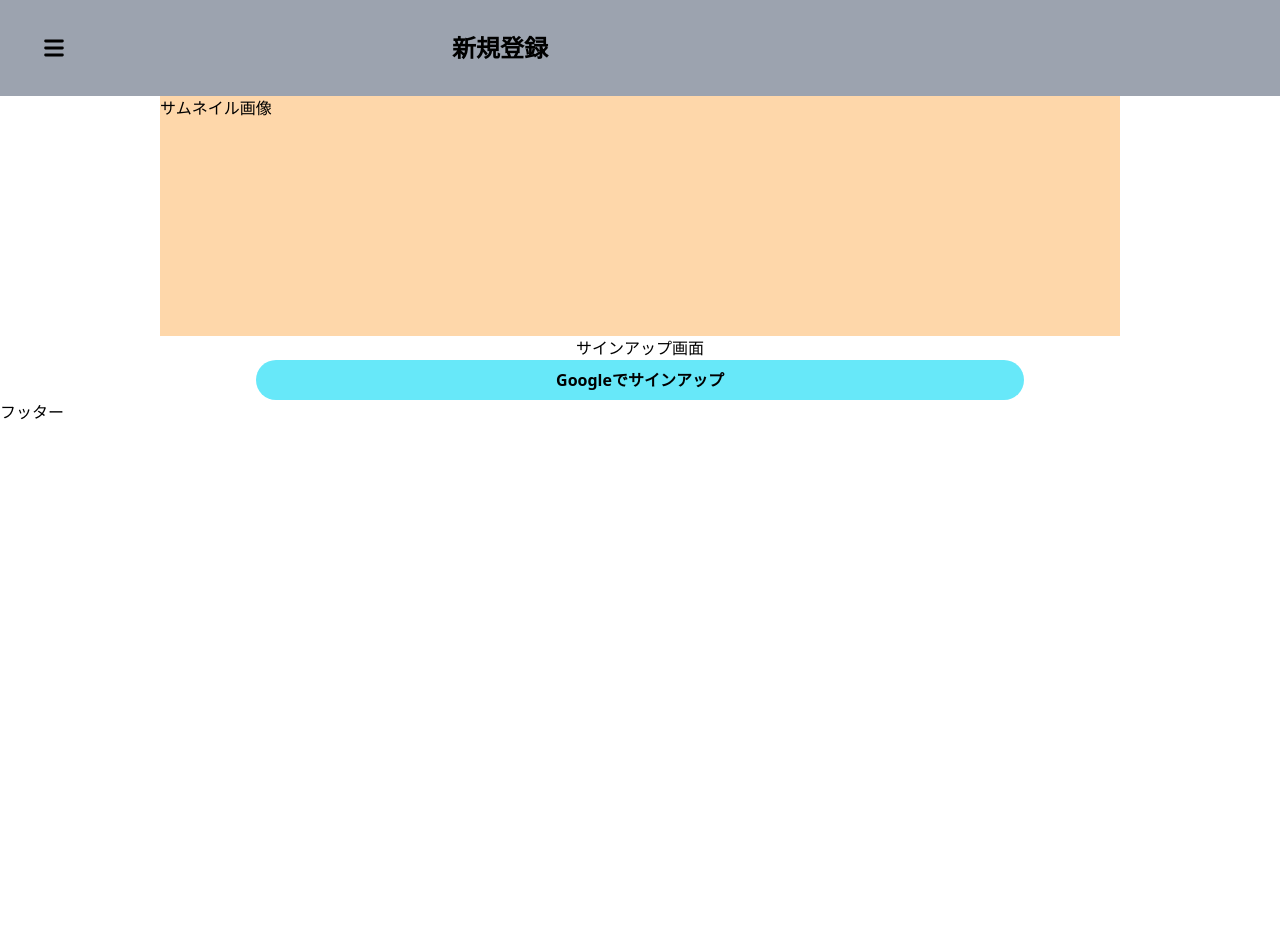
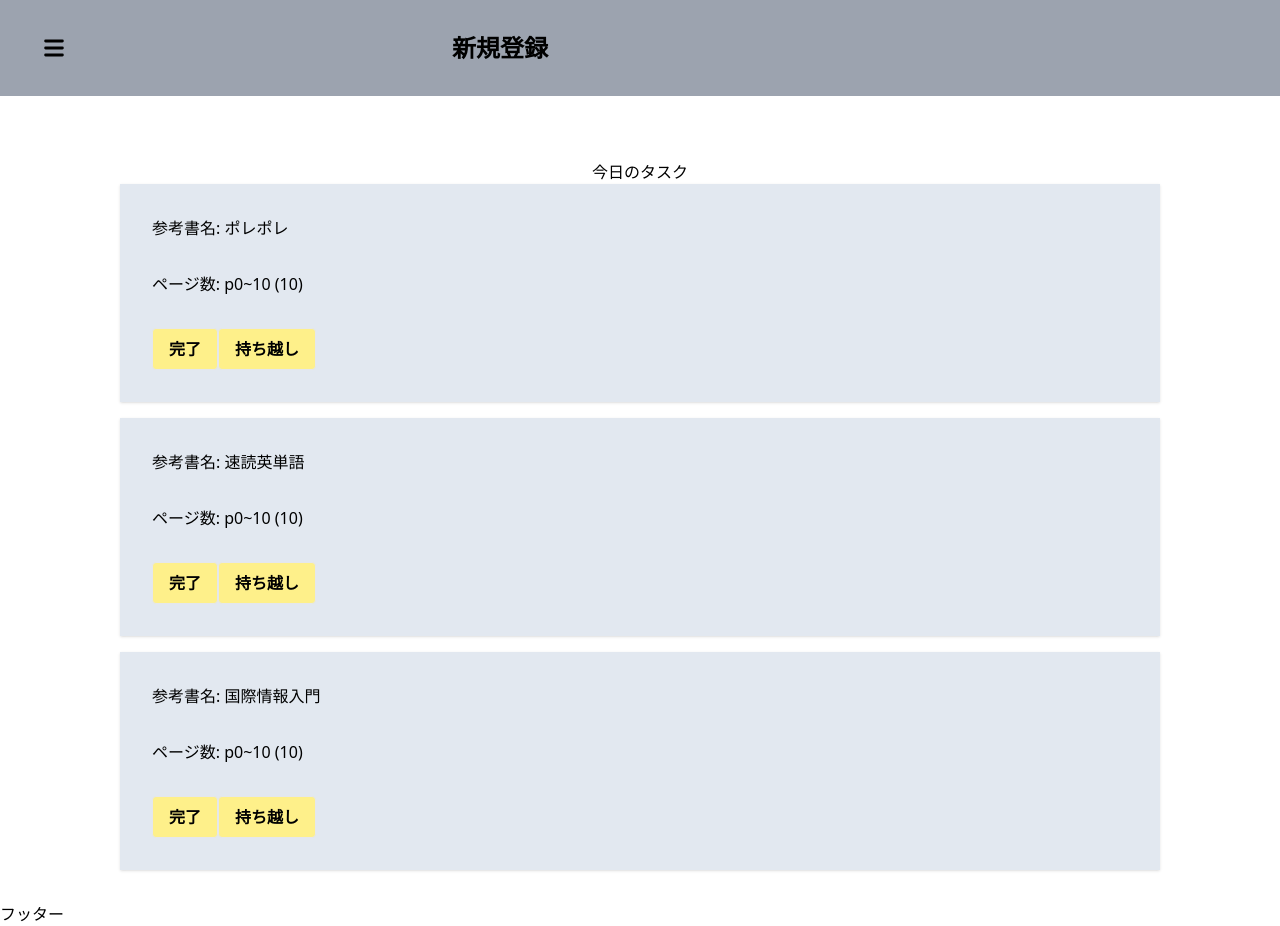
Before and after one commit to manasan-iTL/autoplanner, a React (Create React App) app: page /home in a window 1280 px wide. Before the commit the page ends 800 px from the top, so only its background shows below. Built offline with nearby package versions, Linux system fonts and the light colour scheme.

Commit message:
[updata]React-Router-domの追加と各ビューの追加とインデックス画面の完成(仮)

```diff
--- a/package.json
+++ b/package.json
@@ -10,6 +10,7 @@
     "firebase": "^9.6.6",
     "react": "^17.0.2",
     "react-dom": "^17.0.2",
+    "react-router-dom": "^6.2.1",
     "react-scripts": "5.0.0",
     "web-vitals": "^2.1.4"
   },
--- a/src/App.js
+++ b/src/App.jsx
@@ -1,13 +1,13 @@
 import {Header} from "./components/Header"
 import {Footer} from "./components/Footer"
-import {Signup} from "./template/index"
+import  Router from "./Router"
 
 function App() {
   return (
     <div >
       <Header text="新規登録"/>
-      <main>
-        <Signup />
+      <main className="container mx-auto">
+        <Router />
       </main>
       <Footer />
     </div>
--- /dev/null
+++ b/src/Router.jsx
@@ -0,0 +1,16 @@
+import { Routes, Route } from "react-router-dom";
+import { Detail, EditBook, IndexList, ListTasks, Signup } from "./template";
+
+const Router = () => {
+    return (
+        <Routes>
+            <Route path="/" element={<Signup />} />
+            <Route path="/home" element={<IndexList />} />
+            <Route path="/detail" element={<Detail />} />
+            <Route path="/edit" element={<EditBook />} />
+            <Route path="/tasks" element={<ListTasks />} />
+        </Routes>
+    )
+}
+
+export default Router
--- /dev/null
+++ b/src/components/commonUI/Card.jsx
@@ -0,0 +1,17 @@
+import { CommonBotton } from "."
+
+const Card = (props) => {
+
+    const prevPage = 0;
+
+    return (
+        <div className="w-5/6 bg-slate-200 shadow mx-auto mb-4 p-8 ">
+            <p className="pb-8">参考書名: {props.bookname}</p>
+            <p className="pb-8">ページ数: p{prevPage}~{props.pageVolume + prevPage} ({props.pageVolume})</p>
+            <CommonBotton text="完了"/>
+            <CommonBotton text="持ち越し"/>
+        </div>
+    )
+}
+
+export default Card
--- /dev/null
+++ b/src/components/commonUI/CommonButton.jsx
@@ -0,0 +1,13 @@
+
+const CommonBotton = (props) => {
+    return (
+        <button
+            className="bg-yellow-200 text-black font-semibold
+                    hover:bg-yellow-400 py-2 px-4 border hover:border-transparent rounded"
+            >
+            {props.text}
+        </button>
+    )
+}
+
+export default CommonBotton
--- a/src/components/commonUI/index.js
+++ b/src/components/commonUI/index.js
@@ -1,2 +1,4 @@
 export {default as Thumbnail} from './Thumbnail'
 export {default as LoginBotton} from './LoginBotton'
+export {default as Card} from './Card'
+export {default as CommonBotton} from './CommonButton'
--- a/src/index.js
+++ b/src/index.js
@@ -1,11 +1,14 @@
 import React from 'react';
 import ReactDOM from 'react-dom';
+import { BrowserRouter } from 'react-router-dom';
 import './assets/index.css';
 import App from './App';
 
 ReactDOM.render(
   <React.StrictMode>
-    <App />
+    <BrowserRouter >
+      <App />
+    </BrowserRouter>
   </React.StrictMode>,
   document.getElementById('root')
 );
--- /dev/null
+++ b/src/template/Detail.jsx
@@ -0,0 +1,10 @@
+
+const Detail = () => {
+    return (
+        <div>
+            <h2>詳細画面</h2>
+        </div>
+    )
+}
+
+export default Detail
--- /dev/null
+++ b/src/template/EditBook.jsx
@@ -0,0 +1,10 @@
+
+const EditBook = () => {
+    return (
+        <div>
+            <h2>参考書登録画面</h2>
+        </div>
+    )
+}
+
+export default EditBook
--- /dev/null
+++ b/src/template/IndexList.jsx
@@ -0,0 +1,14 @@
+import { Card } from "../components/commonUI"
+
+const IndexList = () => {
+    return (
+        <div className="p-4 flex flex-col items-center justify-around mt-12">
+            <h2>今日のタスク</h2>
+            <Card bookname="ポレポレ" pageVolume={10}/>
+            <Card bookname="速読英単語" pageVolume={10}/>
+            <Card bookname="国際情報入門" pageVolume={10}/>
+        </div>
+    )
+}
+
+export default IndexList
--- /dev/null
+++ b/src/template/ListTasks.jsx
@@ -0,0 +1,10 @@
+
+const ListTasks = () => {
+    return (
+        <div>
+            <h2>登録されている参考書一覧</h2>
+        </div>
+    )
+}
+
+export default ListTasks
--- a/src/template/index.js
+++ b/src/template/index.js
@@ -1 +1,5 @@
 export {default as Signup} from './Signup'
+export {default as IndexList} from './IndexList'
+export {default as Detail} from './Detail'
+export {default as EditBook} from './EditBook'
+export {default as ListTasks} from './ListTasks'
```
Also changed, not shown: 1 other file (tests, documents, lock files or other folders).
